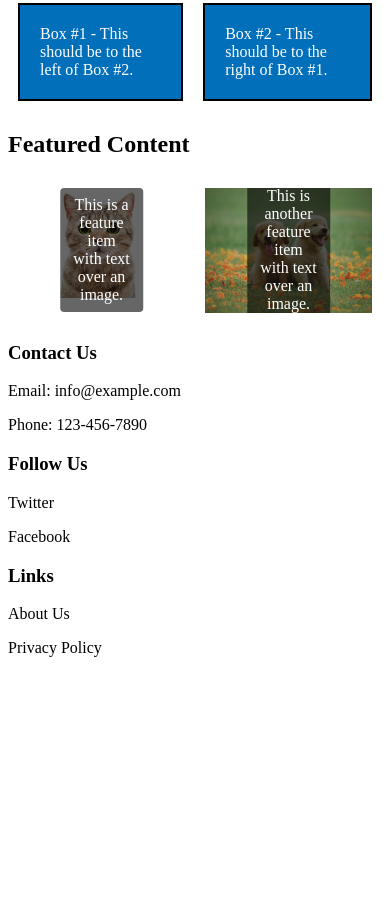
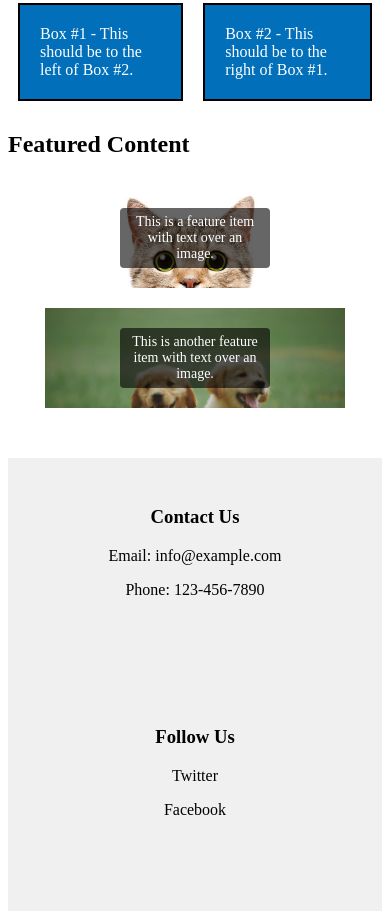
Before and after one commit to sarveshtiku/bug-crawl-starter, a plain HTML site: page index.html in a window 390 px wide. Shown: the part 495-1406 px from the top of the page. Before the commit the page ends 1176 px from the top, so only its background shows below. Drawn offline with Linux system fonts and the light colour scheme.

Commit message:
footer fixed

```diff
--- a/index.html
+++ b/index.html
@@ -1,35 +1,50 @@
 <!DOCTYPE html>
 <html lang="en">
   <head>
-    <meta charset="UTF-8">
-    <meta name="viewport" content="width=device-width, initial-scale=1.0">
+    <meta charset="UTF-8" />
+    <meta name="viewport" content="width=device-width, initial-scale=1.0" />
     <title>Web Development Debugging Exercise</title>
-    <link rel="stylesheet" href="styles.css">
+    <link rel="stylesheet" href="styles.css" />
   </head>
   <body>
     <div class="container">
       <h1>Flexbox Debugging</h1>
       <div class="box">This should be a green box with a black border.</div>
-        <div class="box" id="more-padding">This should also be a green box with a black border, but with more padding.</div>
-        <div class="box" id="yellow-box">This should be a yellow box with a dotted border.</div>
+      <div class="box" id="more-padding">
+        This should also be a green box with a black border, but with more
+        padding.
+      </div>
+      <div class="box" id="yellow-box">
+        This should be a yellow box with a dotted border.
+      </div>
 
       <!--We created a flex container that groups both the boxes so we can align them properly -->
       <div class="flex-container">
-                <div class="flex-item">Box #1 - This should be to the left of Box #2.</div>
-                <div class="flex-item">Box #2 - This should be to the right of Box #1.</div>
+        <div class="flex-item">
+          Box #1 - This should be to the left of Box #2.
+        </div>
+        <div class="flex-item">
+          Box #2 - This should be to the right of Box #1.
+        </div>
       </div>
 
       <!-- Stretch Goal: Feature Section -->
       <section class="feature-section">
         <h2>Featured Content</h2>
-            <div class ="feature-container">
+        <div class="feature-container">
           <div class="feature-item">
-                <img src="cat.jpg" alt="Feature Image">
-                <p class="centered-text">This is a feature item with text over an image.</p>
+            <img src="cat.jpg" alt="Feature Image" />
+            <p class="centered-text">
+              This is a feature item with text over an image.
+            </p>
           </div>
+
           <div class="feature-item">
-                <img src="dog.jpg" alt="Feature Image">
-                <p class="centered-text">This is another feature item with text over an image.</p>
+            <img src="dog.jpg" alt="Feature Image" />
+            <p class="centered-text">
+              This is another feature item with text over an image.
+            </p>
+          </div>
         </div>
 
         <!-- Additional featured content -->
--- a/styles.css
+++ b/styles.css
@@ -7,26 +7,26 @@
   padding: 30px;
   margin: 10px;
   border: 1px solid black;
-    background-color: #84A59D;
+  background-color: #84a59d;
   box-sizing: content-box;
 }
 
 #yellow-box {
   background-color: yellow;
-    border: 4px dotted #5D2A42;
+  border: 4px dotted #5d2a42;
 }
 
-#more-padding{
+#more-padding {
   padding: 50px;
 }
 
 .special {
   margin: 5px;
-    background-color: #F6BD60;
+  background-color: #f6bd60;
 }
 
 .box.special {
-    border: 4px dotted #5D2A42;
+  border: 4px dotted #5d2a42;
 }
 
 /*Adjusts the alignment and spacing*/
@@ -34,7 +34,7 @@
   display: flex;
 }
 
-.feature-container{
+.feature-container {
   display: flex;
   flex-wrap: wrap;
 }
@@ -43,10 +43,9 @@
   padding: 20px;
   margin: 10px;
   border: 2px solid black;
-    background-color: #016FB9;
+  background-color: #016fb9;
   color: white;
 }
-
 
 .feature-item {
   flex: 1 1 100px;
@@ -56,10 +55,12 @@
 }
 
 .feature-item img {
-    width: 100%;
+  width: 300px; /* or try 250px, 200px, etc. */
   height: auto;
   display: block;
+  margin: 0 auto; /* centers the image */
 }
+
 
 .image-wrapper {
   position: relative;
@@ -84,3 +85,37 @@
   border-radius: 4px;
   text-align: center;
 }
+
+@media (max-width: 600px) {
+  .feature-container {
+    flex-direction: column;
+    align-items: center;
+  }
+
+  .centered-text {
+    font-size: 14px;
+    padding: 6px 10px;
+  }
+}
+.footer {
+  display: flex;
+  flex-wrap: wrap;
+  justify-content: space-between;
+  background-color: #f0f0f0;
+  padding: 20px;
+  margin-top: 40px;
+}
+
+.footer-column {
+  flex: 1 1 200px;
+  margin: 10px;
+}
+
+/* Responsive Footer Layout */
+@media (max-width: 600px) {
+  .footer {
+    flex-direction: column;
+    align-items: center;
+    text-align: center;
+  }
+}
```
Also changed, not shown: 1 other file. Lines whose indentation alone changed are shown as unchanged.
